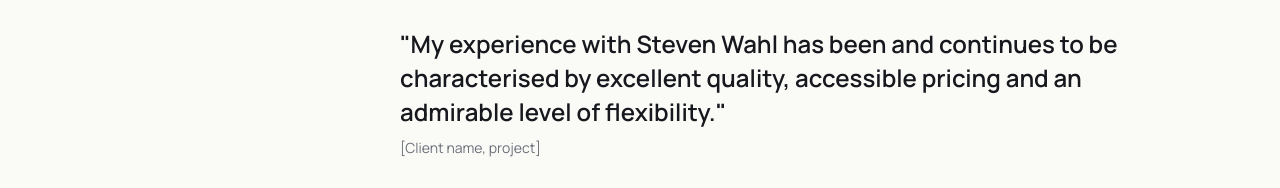
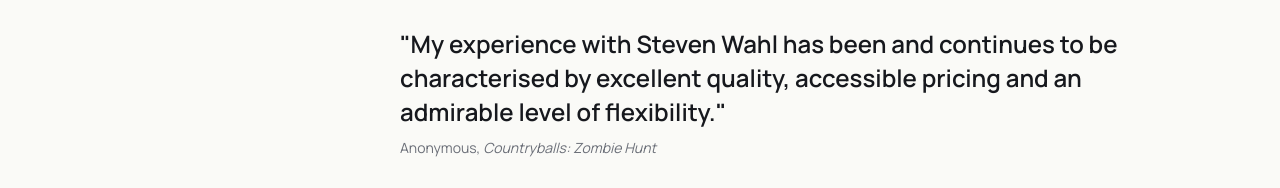
Before and after one commit to yama-assistant/stevenwahlmusic, a plain HTML site: page index.html in a window 1280 px wide. Shown: the part 2720-2908 px from the top of the page. Drawn offline with Linux system fonts and the light colour scheme.

Commit message:
Attribute flexibility testimonial to Countryballs: Zombie Hunt
Co-Authored-By: Claude Opus 5.5 <noreply@anthropic.com>
Claude-Session: https://claude.ai/code/session_01S33ahqs522ZqPEnGpdorXP

```diff
--- a/index.html
+++ b/index.html
@@ -121,7 +121,7 @@
         </figure>
         <figure class="quote">
           <blockquote>"My experience with Steven Wahl has been and continues to be characterised by excellent quality, accessible pricing and an admirable level of flexibility."</blockquote>
-          <figcaption>[Client name, project]</figcaption>
+          <figcaption>Anonymous, <cite>Countryballs: Zombie Hunt</cite></figcaption>
         </figure>
         <figure class="quote">
           <blockquote>"Steven was able to not only fit the team's dynamics, but he was also able to deliver fantastic music that perfectly fit our shared vision."</blockquote>
```
